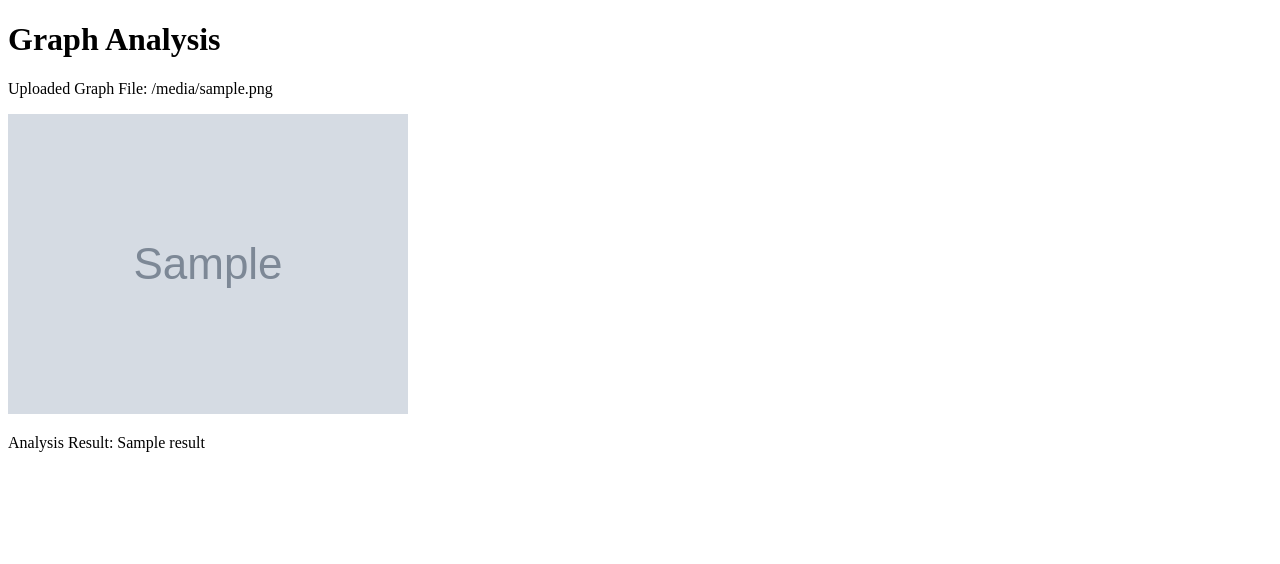
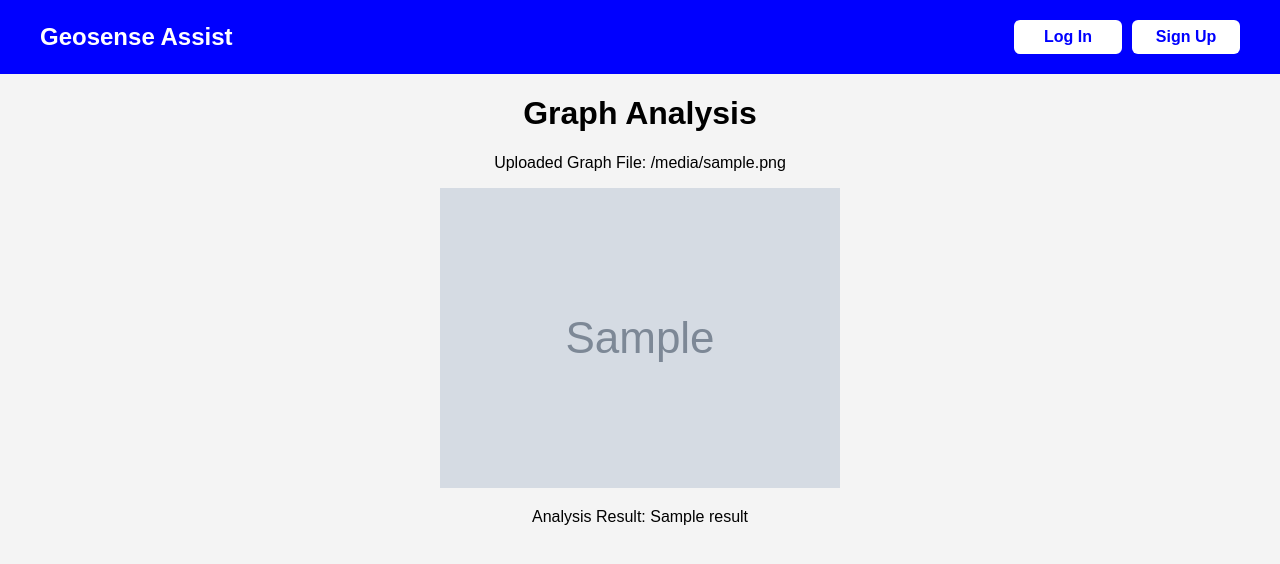
Before and after one commit to sangambartaula/geosensetest, a Flask app: template website/templates/graphs.html in a window 1280 px wide. Shown: the top 564 px of the page. Run offline with Flask 3, Linux system fonts and the light colour scheme; the template is opened without the code that fills it: most values are stand-ins (such as "Sample title", 1, 10 or a date in 2020); grey boxes marked "Sample" are stand-in pictures.

Commit message:
Update graphs.html

```diff
--- a/website/templates/graphs.html
+++ b/website/templates/graphs.html
@@ -1,10 +1,70 @@
 <!DOCTYPE html>
+<head>
+    <style>
+        body {
+            font-family: Arial, sans-serif;
+            background-color: #f4f4f4;
+            text-align: center;
+            margin: 0px;
+            padding: 0px;
+        }
+
+        .header-bar {
+            width: 100%;
+            background-color: blue;
+            color: white;
+            text-align: left;
+            padding: 20px 40px;
+            font-size: 24px;
+            font-weight: bold;
+            display: flex;
+            justify-content: flex-start;
+            align-items: center;
+            box-sizing: border-box;
+        }
+
+        .header-name {
+            flex-grow: 1;
+        }
+
+        .header-buttons {
+            display: flex;
+            gap: 10px;
+        }
+
+        .header-button {
+            background-color: white;
+            color: blue;
+            border: none;
+            padding: 8px 14px;
+            border-radius: 6px;
+            font-size: 16px;
+            font-weight: bold;
+            cursor: pointer;
+            text-decoration: none;
+            text-align: center;
+            min-width: 80px;
+        }
+
+        .header-button:hover {
+            background-color: #ddd;
+        }
+    </style>
+</head>
+
 <body>
+    <!-- Add the header bar from the "website" page -->
+    <div class="header-bar">
+        <a href="/" class="header-name" style="text-decoration: none; color: white;">Geosense Assist</a>
+        <div class="header-buttons">
+            <a href="/login" class="header-button">Log In</a>
+            <a href="/sign-up" class="header-button">Sign Up</a>
+        </div>
+    </div>
+
     <h1>Graph Analysis</h1>
     <p>Uploaded Graph File: {{ filename }}</p>
-    <!-- Show the image -->
     <img src="{{ url_for('views.uploaded_file', filename=filename) }}" alt="Uploaded Graph Image" />
-    <!-- Show analysis result (if any) -->
     <p>Analysis Result: {{ result }}</p>
 </body>
 </html>
```
